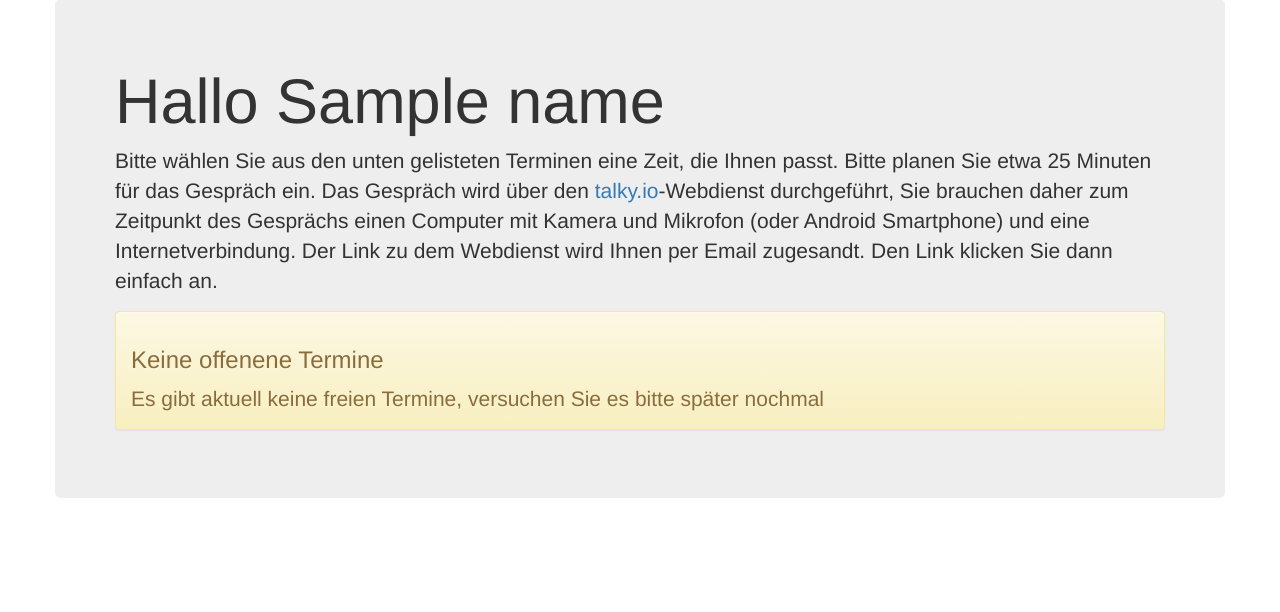
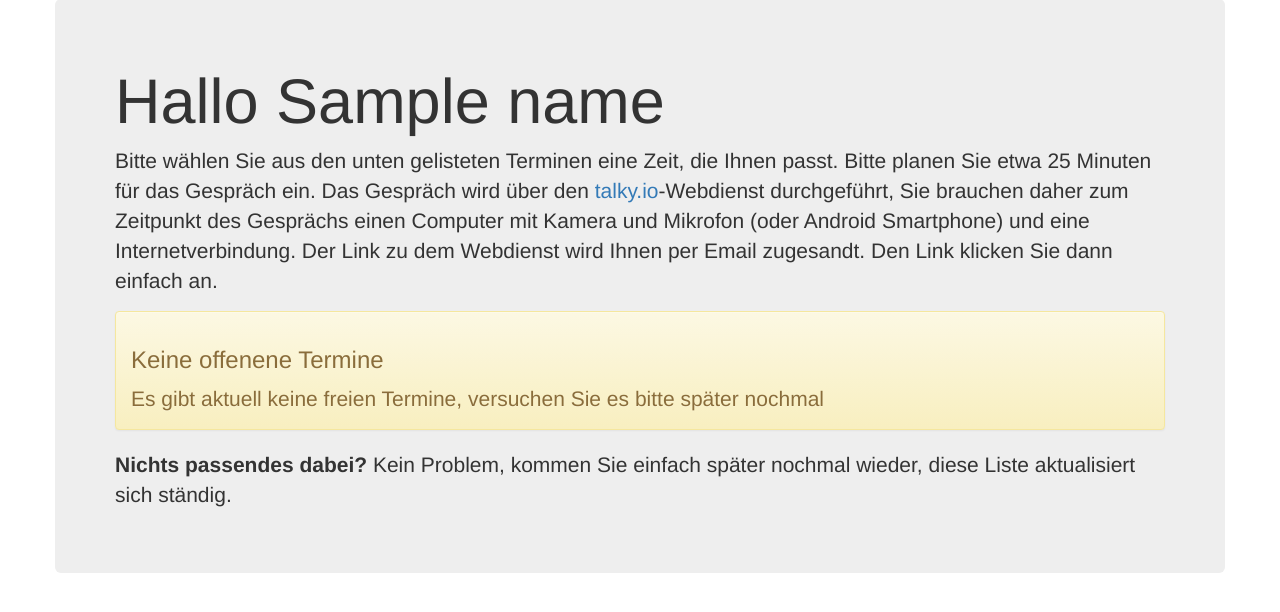
Before and after one commit to DemokratieInBewegung/appntr, a Django app: template templates/invite.html in a window 1280 px wide. Shown: the part 29-641 px from the top of the page. Run offline with Django 3.2, Linux system fonts and the light colour scheme; the template is opened without the code that fills it: most values are stand-ins (such as "Sample title", 1, 10 or a date in 2020); some libraries are stand-ins or nearby versions.

Commit message:
minor help with missing appointment

```diff
--- a/templates/invite.html
+++ b/templates/invite.html
@@ -78,6 +78,7 @@
         </div>
       {% endif %}
       </form>
+      <p><strong>Nichts passendes dabei?</strong> Kein Problem, kommen Sie einfach später nochmal wieder, diese Liste aktualisiert sich ständig.</p>
     </div>
 
   </div>
```
